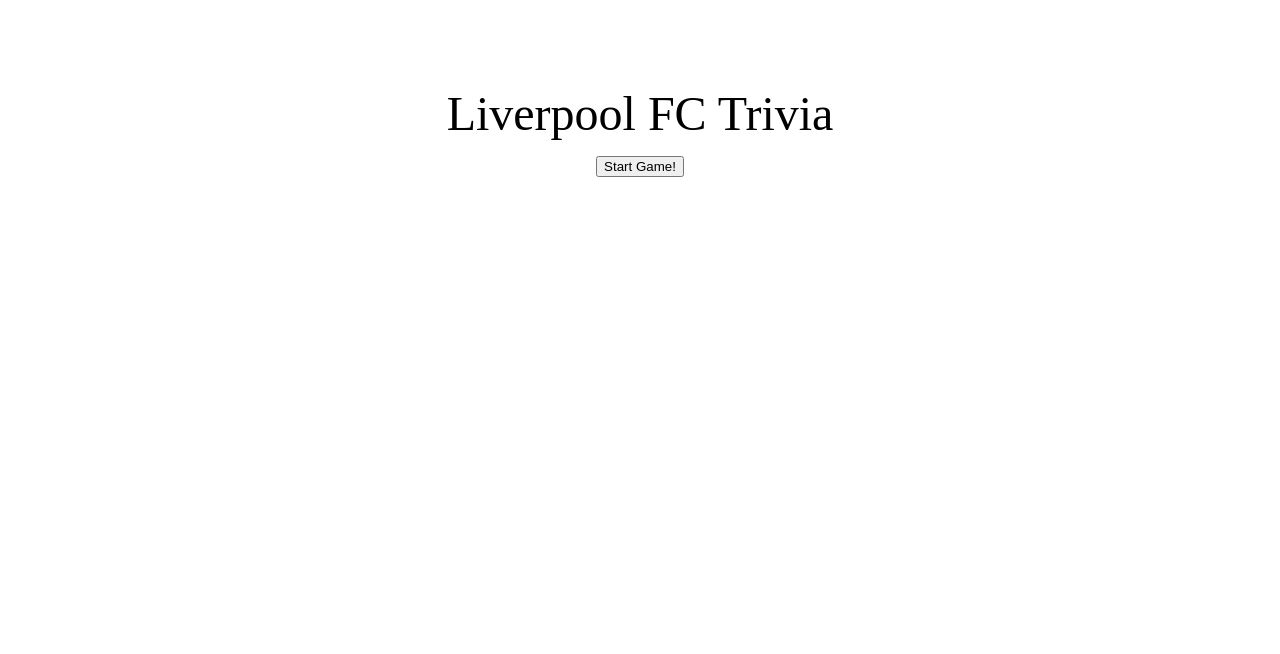
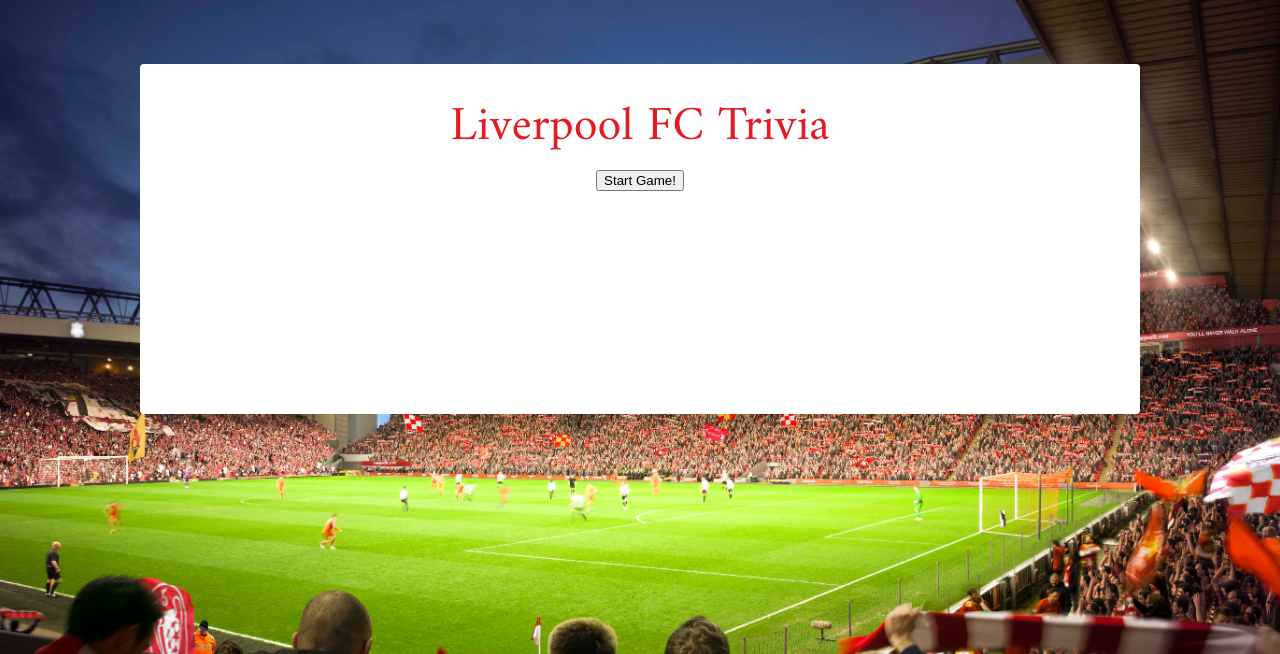
Before and after one commit to MTibby92/TriviaGame, a PHP site: page /home.html in a window 1280 px wide. Shown: the top 654 px of the page. Run offline with PHP 8.4, Linux system fonts and the light colour scheme.

Commit message:
updated the css; added background, font sizes, tweaked layout and colors

```diff
--- a/assets/css/style.css
+++ b/assets/css/style.css
@@ -1,48 +1,80 @@
+html {
+  background: url(../images/background.jpg) no-repeat center center fixed;
+  -webkit-background-size: cover;
+  -moz-background-size: cover;
+  -o-background-size: cover;
+  background-size: cover;
+}
+
 .container {
-	width: 70%;
+	width: 75%;
+	height: 310px;
 	margin: auto;
 	margin-top: 5%;
+	background-color: white;
+	border-radius: 4px;
+	padding: 20px;
+	font-family: 'Amiri', serif;
+	overflow: auto;
 }
 
 #header {
 	font-size: 300%;
 	text-align: center;
-	margin-top: 10%;
+	margin-top: 2%;
 	margin-bottom: 2%;
+}
+
+h1 {
+	margin-top:10px;
+	color: #e31b23;
+	font-family: 'Amiri', serif;
 }
 
 #time-remaining {
 	margin: auto;
 	text-align: center;
 	margin-bottom: 1.45%;
+	font-family: 'Amiri', serif;
+	font-size: 150%;
 }
 
 #srtBtnDiv {
 	text-align: center;
+	font-size: 130%;
+	font-family: 'Amiri', serif;
 }
 
 #page-response {
 	margin: auto;
 	text-align: center;
+	font-size: 130%;
+	font-family: 'Amiri', serif;
 }
 
 #page-response p {
 	margin-bottom: 1.45%;
+	font-size: 130%;
+	font-family: 'Amiri', serif;
 }
 
 #page-response div {
 	margin-bottom: 1.45%;
+	font-family: 'Amiri', serif;
 }
 
 #question {
 	margin: auto;
 	text-align: center;
 	margin-bottom: 1.45%;
+	font-family: 'Amiri', serif;
+	font-size: 130%;
 }
 
 #choices {
 	margin: auto;
 	text-align: center;
+	font-family: 'Amiri', serif;
 }
 
 .selection {
@@ -51,11 +83,13 @@
 	-moz-appearance:none;
 	background-color: white;
 	border: none;
+	font-family: 'Amiri', serif;
+	font-size: 130%;
 }
 
 .selection:hover {
-	background-color: red;
+	background-color: #e31b23;
 	font-weight: bold;
 	border-radius: 6px;
-	border-color: 1px solid red;
+	border-color: 1px solid #e31b23;
 }
--- a/home.html
+++ b/home.html
@@ -3,6 +3,7 @@
 <head>
 	<title>Trivia Game</title>
 	<link rel="stylesheet" type="text/css" href="./assets/css/reset.css">
+	<link href="https://fonts.googleapis.com/css?family=Amiri" rel="stylesheet">
 	<link rel="stylesheet" type="text/css" href="./assets/css/style.css">
 	<script type="text/javascript" src="https://code.jquery.com/jquery-2.2.0.js"></script>
 	<script type="text/javascript" src="./assets/javascript/app.js"></script>
```
Also changed, not shown: assets/images/background-lighter.jpg (added), assets/images/background.jpg (added).
